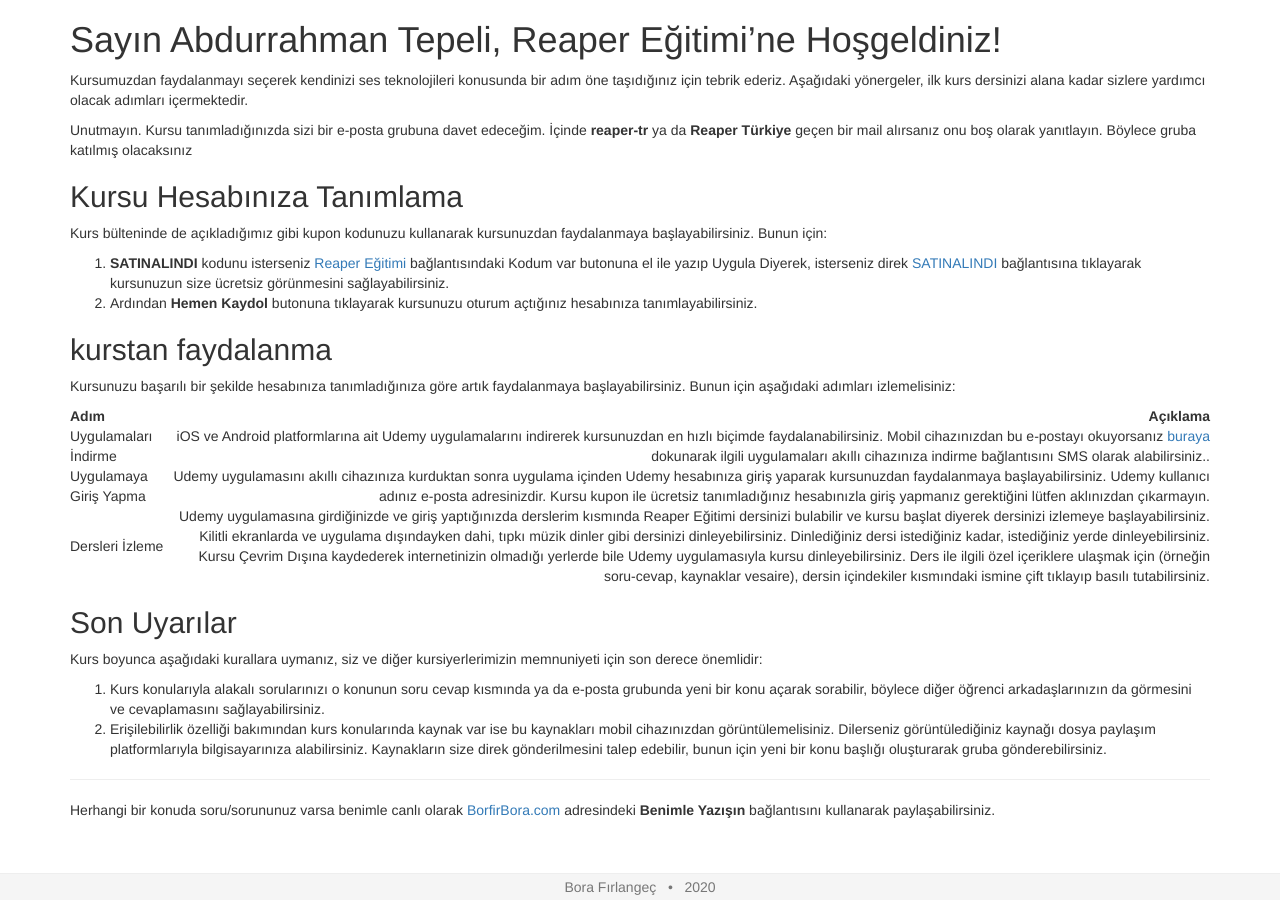
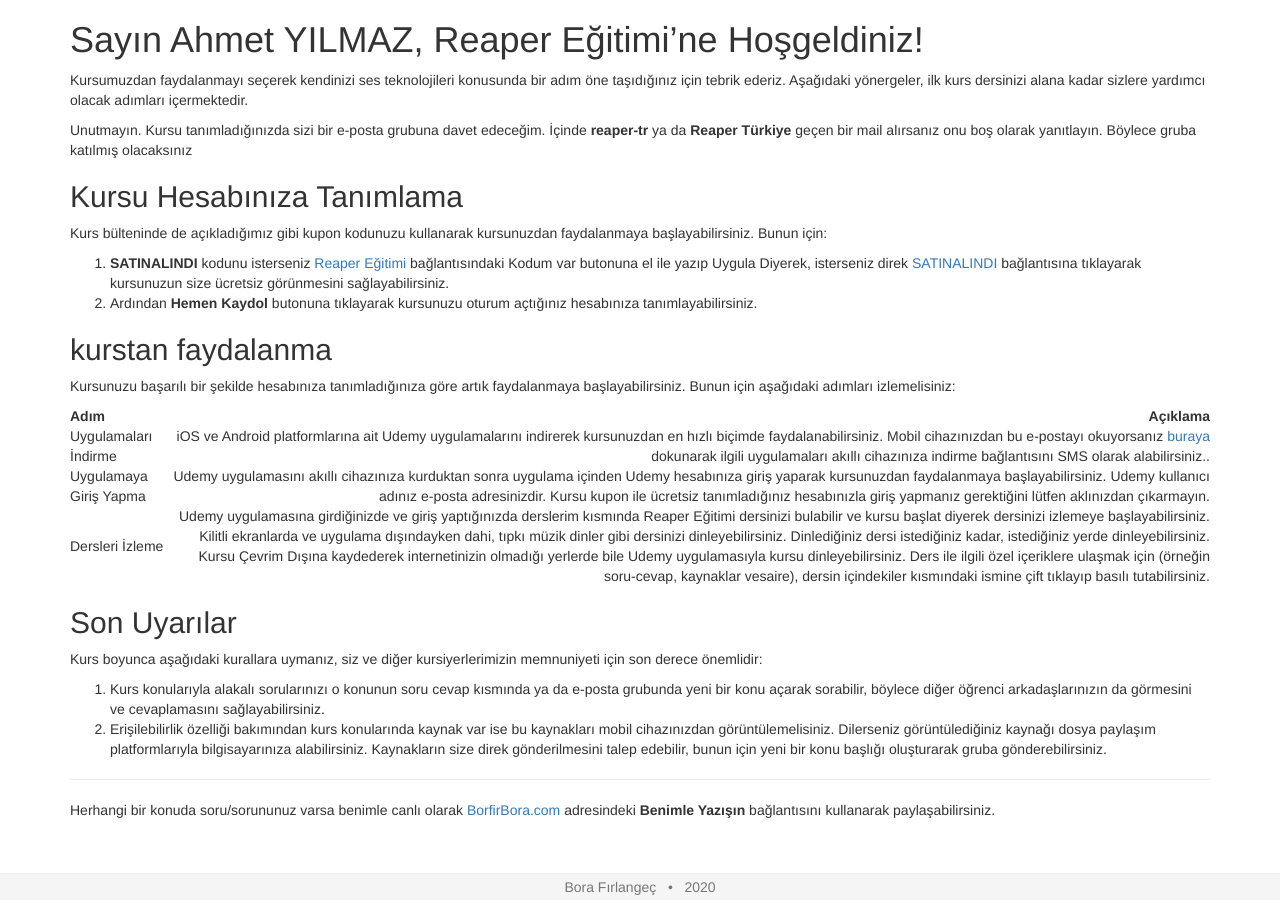
Before and after one commit to borfirbora/borfirbora.github.io, a Jekyll site: the page built from hosgeldin-iletisi.md, in a window 1280 px wide. Built offline with Jekyll 4.4.1, drawn with Linux system fonts in a browser that asks for light colours.

Commit message:
Update hosgeldin-iletisi.md

```diff
--- a/hosgeldin-iletisi.md
+++ b/hosgeldin-iletisi.md
@@ -1,7 +1,7 @@
 ---
 title: Hoşgeldin iletisi
 layout: minimal
-isim: Abdurrahman Tepeli
+isim: Ahmet YILMAZ
 kupon: SATINALINDI
 kupon_link: https://www.udemy.com/course/reaper-egitimi/?couponCode=SATINALINDI
 ---
```
